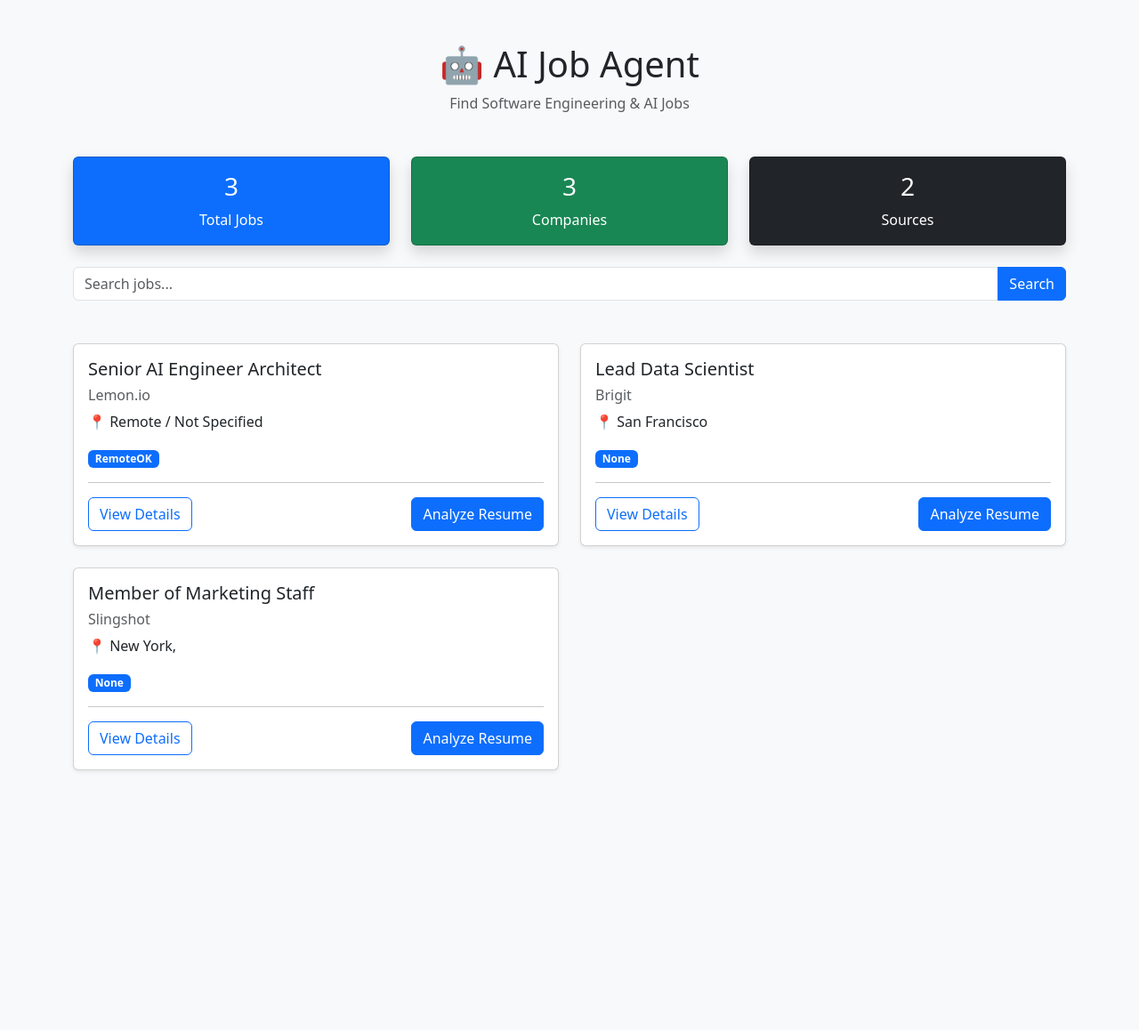
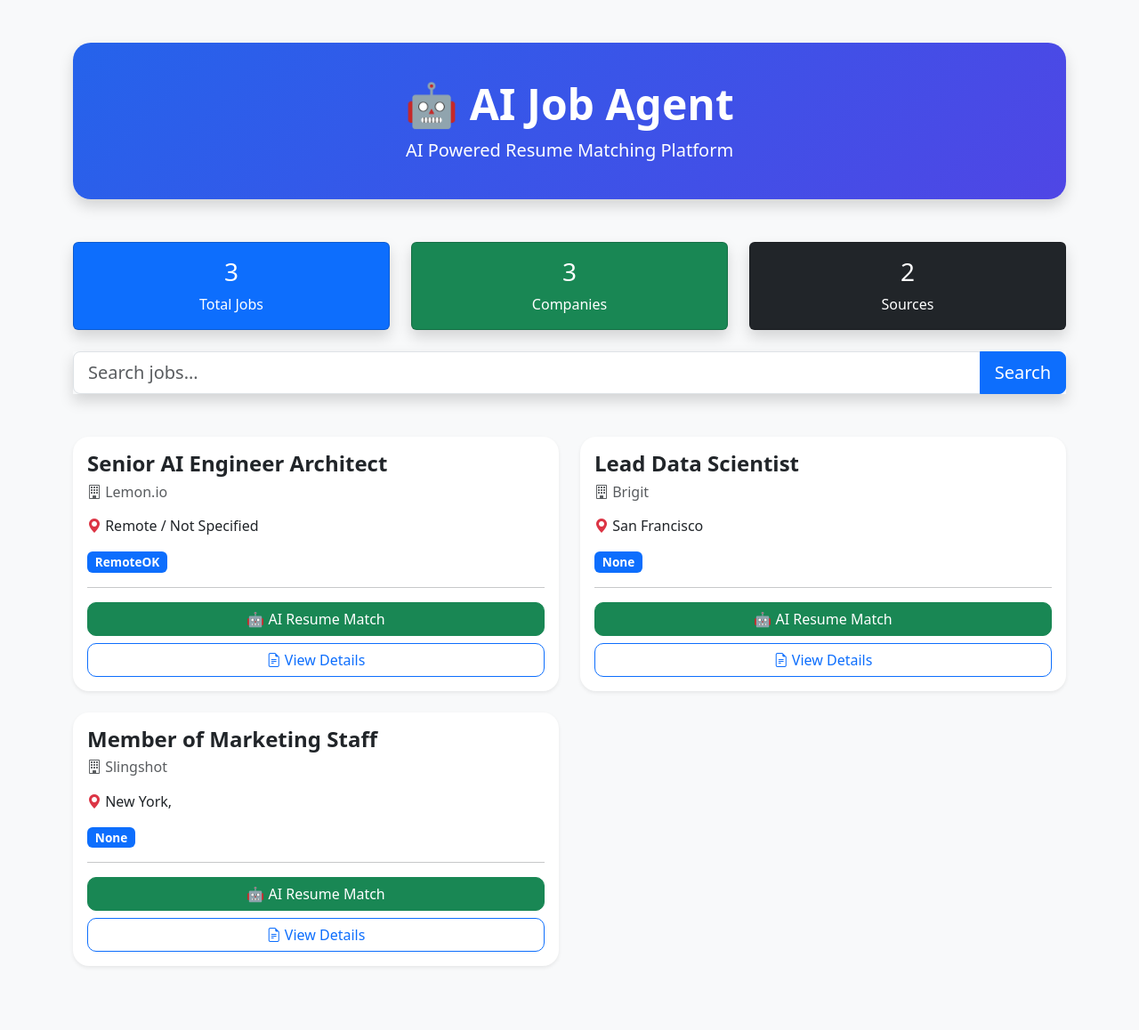
Before and after one commit to rajnagar07/job-agent, a Flask app: page / in a window 1280 px wide. Shown: the whole page at 89% size. Before the commit the page ends 867 px from the top, so only its background shows below. Run offline with Flask 3, Linux system fonts and the light colour scheme; data comes from the database, SQL or seed files in the repository.

Commit message:
Implement AI resume upload, matching, and UI improvements

```diff
--- a/ai/chatmodel.py
+++ b/ai/chatmodel.py
@@ -1,9 +1,9 @@
 from langchain_google_genai import ChatGoogleGenerativeAI   # type: ignore
 
-from config import GEMINI_API_KEY
+from config import GOOGLE_API_KEY
 
 chat_model = ChatGoogleGenerativeAI(
-    model="gemini-3.5-flash",
-    google_api_key=GEMINI_API_KEY,
+    model="gemini-3.1-flash-lite",
+    google_api_key=GOOGLE_API_KEY,
     temperature=0,
 )
--- a/config.py
+++ b/config.py
@@ -10,7 +10,7 @@ load_dotenv()
 # API Keys
 # =====================================
 # OPENAI_API_KEY = os.getenv("OPENAI_API_KEY")
-GEMINI_API_KEY = os.getenv("GEMINI_API_KEY")
+GOOGLE_API_KEY = os.getenv("GOOGLE_API_KEY")
 
 # =====================================
 # Email Configuration
--- a/dashboard/app.py
+++ b/dashboard/app.py
@@ -135,6 +135,20 @@ def upload_resume(job_id):
         "upload_resume.html",
         job=job
     )
+
+
+@app.route("/match/<int:job_id>")
+def match(job_id):
+
+    session = SessionLocal()
+
+    job = session.query(Job).filter(Job.id == job_id).first()
+
+    if not job:
+        flash("Job not found.", "danger")
+        return redirect(url_for("index"))
+
+    return f"Selected Job: {job.title}"
 # ===========================
 # Run Application
 # ===========================
--- a/templates/index.html
+++ b/templates/index.html
@@ -5,8 +5,55 @@
     <meta charset="UTF-8">
     <meta name="viewport" content="width=device-width, initial-scale=1.0">
     <title>AI Job Agent</title>
+    <link rel="stylesheet"href="https://cdn.jsdelivr.net/npm/bootstrap-icons@1.11.3/font/bootstrap-icons.min.css">
+    <link href="https://cdn.jsdelivr.net/npm/bootstrap@5.3.3/dist/css/bootstrap.min.css" rel="stylesheet">
+    <style>
 
-    <link href="https://cdn.jsdelivr.net/npm/bootstrap@5.3.3/dist/css/bootstrap.min.css" rel="stylesheet">
+body{
+    background:#f5f7fb;
+}
+
+.hero{
+    background:linear-gradient(135deg,#2563eb,#4f46e5);
+    color:white;
+    border-radius:20px;
+    padding:40px;
+}
+
+.stat-card{
+    border:none;
+    border-radius:18px;
+    transition:.25s;
+}
+
+.stat-card:hover{
+    transform:translateY(-5px);
+}
+
+.job-card{
+    border:none;
+    border-radius:18px;
+    transition:.25s;
+}
+
+.job-card:hover{
+    transform:translateY(-6px);
+    box-shadow:0 18px 35px rgba(0,0,0,.15);
+}
+
+.btn{
+    border-radius:10px;
+}
+
+.badge{
+    font-size:.85rem;
+}
+
+.search-box{
+    border-radius:12px;
+}
+
+</style>
 </head>
 
 <body class="bg-light">
@@ -14,183 +61,118 @@
     <div class="container py-5">
 
         <!-- Header -->
+<div class="hero text-center shadow mb-5">
 
-        <div class="text-center mb-5">
+    <h1 class="display-5 fw-bold">
+        🤖 AI Job Agent
+    </h1>
 
-            <h1>🤖 AI Job Agent</h1>
-            <p class="text-muted">
-                Find Software Engineering & AI Jobs
-            </p>
+    <p class="lead mb-0">
+        AI Powered Resume Matching Platform
+    </p>
 
-        </div>
+</div>
         {% with messages = get_flashed_messages(with_categories=true) %}
         {% if messages %}
         {% for category, message in messages %}
-
         <div class="alert alert-{{ category }} alert-dismissible fade show">
-
             {{ message }}
-
-            <button type="button" class="btn-close" data-bs-dismiss="alert">
-            </button>
-
+            <button type="button" class="btn-close" data-bs-dismiss="alert"></button>
         </div>
-
         {% endfor %}
         {% endif %}
         {% endwith %}
 
         <!-- Dashboard Cards -->
-
         <div class="row mb-4">
-
             <div class="col-md-4">
-
-                <div class="card text-white bg-primary shadow">
-
+                <div class="card text-white bg-primary text-white shadow">
                     <div class="card-body text-center">
-
                         <h3>{{ total_jobs }}</h3>
-
                         <p class="mb-0">Total Jobs</p>
-
                     </div>
-
                 </div>
-
             </div>
 
             <div class="col-md-4">
-
-                <div class="card text-white bg-success shadow">
-
+                <div class="card text-white bg-success text-white shadow">
                     <div class="card-body text-center">
-
                         <h3>{{ companies }}</h3>
-
                         <p class="mb-0">Companies</p>
-
                     </div>
-
                 </div>
-
             </div>
 
             <div class="col-md-4">
-
                 <div class="card text-white bg-dark shadow">
-
                     <div class="card-body text-center">
-
                         <h3>{{ sources }}</h3>
-
                         <p class="mb-0">Sources</p>
-
                     </div>
-
                 </div>
-
             </div>
-
         </div>
 
         <!-- Search -->
-
         <form method="GET" class="mb-5">
-
-            <div class="input-group">
-
+            <div class="input-group input-group-lg shadow">
                 <input type="text" class="form-control" placeholder="Search jobs..." name="search" value="{{ search }}">
-
-                <button class="btn btn-primary">
-
-                    Search
-
-                </button>
-
+                <button class="btn btn-primary">Search</button>
             </div>
-
         </form>
 
         <!-- Job Cards -->
+        <div class="row">
+            {% if jobs %}
+                {% for job in jobs %}
+                <div class="col-lg-6 mb-4">
+                    <div class="card job-card shadow-sm h-100">
+                        <div class="card-body">
+<h4 class="fw-bold">                                {{ job.title }}
+                            </h4>
+                            <h6 class="text-muted mb-3">
+    <i class="bi bi-building"></i>
+    {{ job.company }}
+</h6>
+<p class="mb-3">
+<i class="bi bi-geo-alt-fill text-danger"></i>
+{{ job.location if job.location else "Remote / Not Specified" }}
+</p>
+                            <span class="badge bg-primary">
+                                {{ job.source }}
+                            </span>
 
-        <div class="row">
+                            <hr>
 
-            {% if jobs %}
+                            <div class="d-grid gap-2">
 
-            {% for job in jobs %}
+    <a href="{{ url_for('upload_resume', job_id=job.id) }}"
+       class="btn btn-success">
+        🤖 AI Resume Match
+    </a>
 
-            <div class="col-lg-6 mb-4">
+    <a href="/job/{{ job.id }}"
+       class="btn btn-outline-primary">
+        <i class="bi bi-file-earmark-text"></i>
+        View Details
+    </a>
 
-                <div class="card shadow-sm h-100">
-
-                    <div class="card-body">
-
-                        <h5 class="card-title">
-
-                            {{ job.title }}
-
-                        </h5>
-
-                        <h6 class="text-muted">
-
-                            {{ job.company }}
-
-                        </h6>
-
-                        <p>
-
-                            📍 {{ job.location if job.location else "Remote / Not Specified" }}
-
-                        </p>
-
-                        <span class="badge bg-primary">
-
-                            {{ job.source }}
-
-                        </span>
-
-                        <hr>
-
-                        <div class="d-flex justify-content-between">
-
-                            <a href="/job/{{ job.id }}" class="btn btn-outline-primary">
-
-                                View Details
-
-                            </a>
-<a href="{{ url_for('upload_resume', job_id=job.id) }}"
-   class="btn btn-primary">
-    Analyze Resume
-</a>
-
+</div>
                         </div>
-
                     </div>
-
                 </div>
-
-            </div>
-
-            {% endfor %}
-
+                {% endfor %}
             {% else %}
-
-            <div class="col-12">
-
-                <div class="alert alert-warning">
-
-                    No jobs found.
-
+                <div class="col-12">
+                    <div class="alert alert-warning">
+                        No jobs found.
+                    </div>
                 </div>
-
-            </div>
-
             {% endif %}
-
         </div>
 
     </div>
+
     <script src="https://cdn.jsdelivr.net/npm/bootstrap@5.3.3/dist/js/bootstrap.bundle.min.js"></script>
 </body>
 
--- /dev/null
+++ b/test_remoteok.py
@@ -0,0 +1,5 @@
+from jobs.remoteok import get_jobs
+
+jobs = get_jobs()
+
+print(f"\nTotal jobs fetched: {len(jobs)}")
```
Also changed, not shown: ai/job_analyzer.py (added, +13 -0 lines), ai/matcher.py (+42 -0 lines), ai/prompts.py (+51 -0 lines), templates/job_details.html (+4 -5 lines), templates/upload_resume.html (+47 -20 lines), test.py (+5 -2 lines), test_job_skills.py (+15 -5 lines), test_matcher.py (+25 -18 lines).
